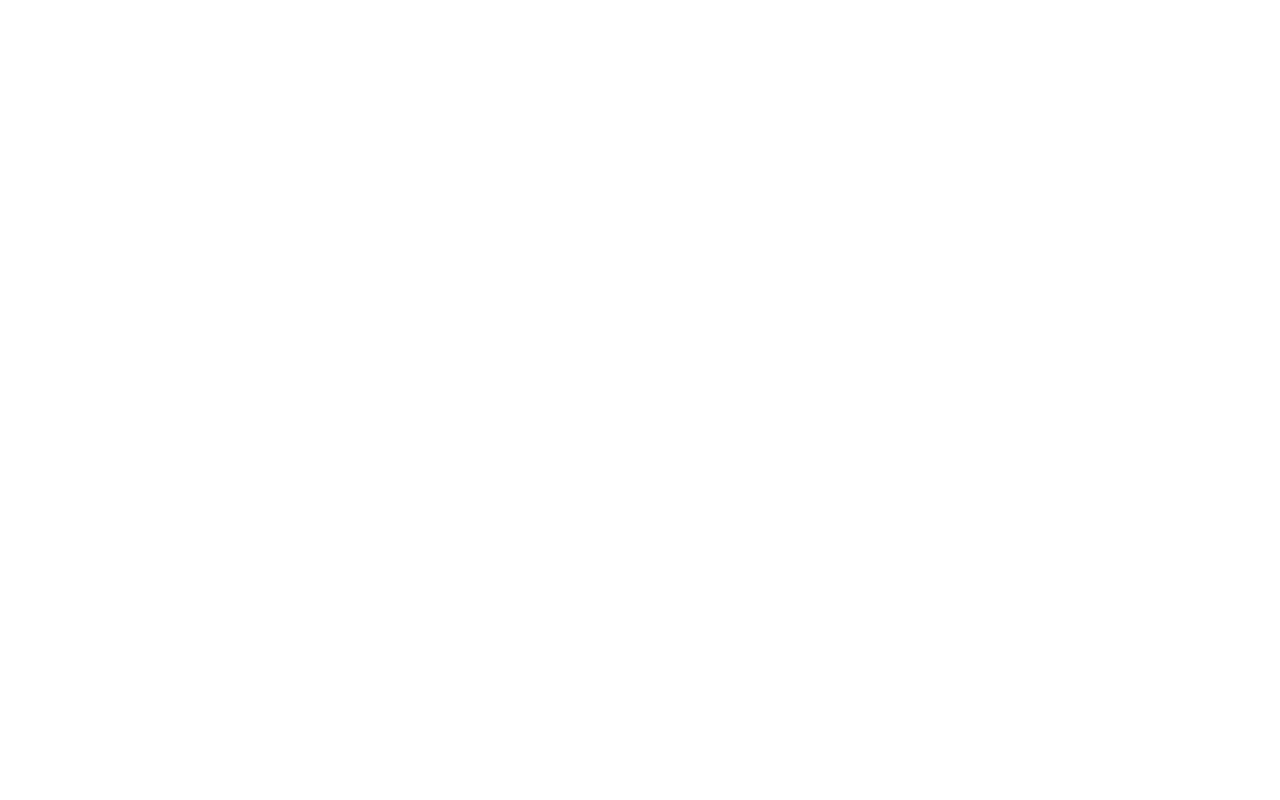
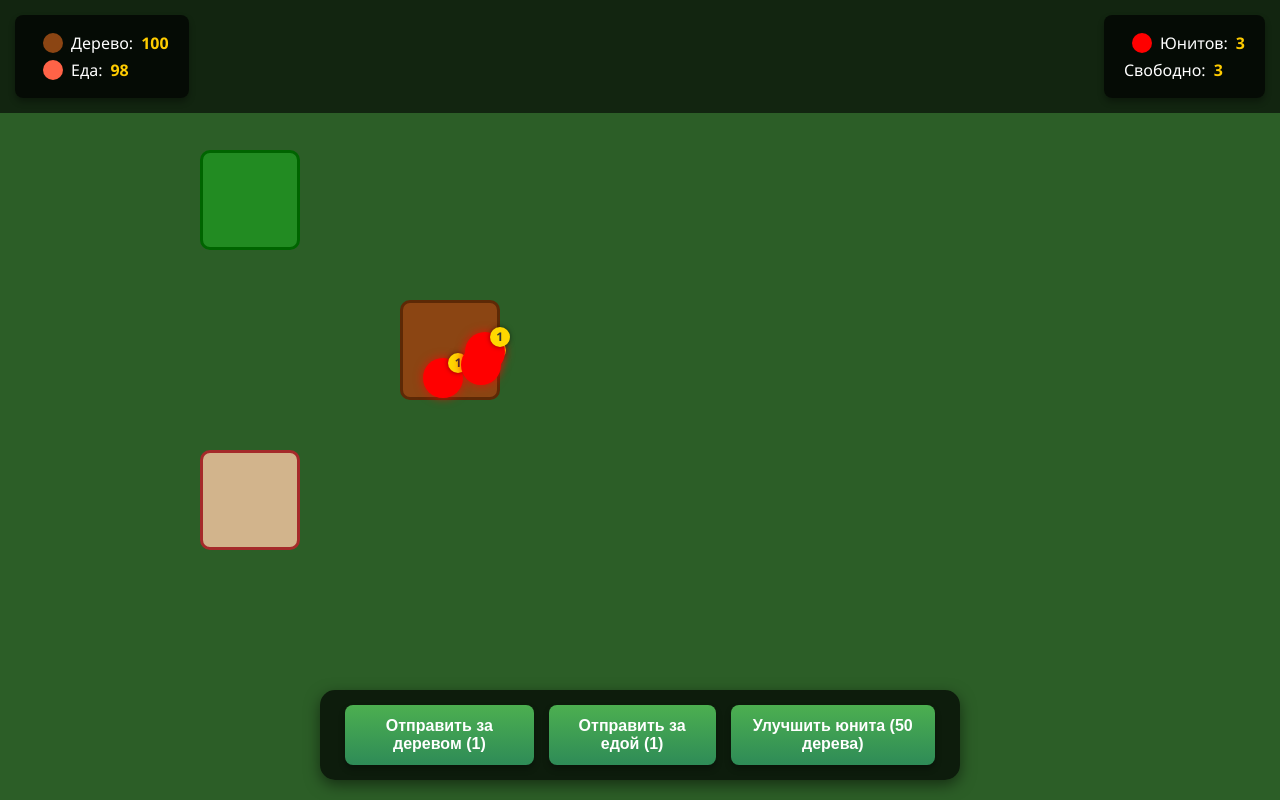
Before and after one commit to horrygame/funtoplay, a website: page index.html in a window 1280 px wide. Drawn offline with Linux system fonts and the light colour scheme.

Commit message:
Update index.html

```diff
--- a/index.html
+++ b/index.html
@@ -204,7 +204,36 @@
             z-index: 11;
         }
 
+        /* Запасные стили на случай отсутствия изображений */
+        .unit.fallback {
+            background: #ff0000;
+            border-radius: 50%;
+            box-shadow: 0 0 10px rgba(255, 0, 0, 0.7);
+        }
 
+        .house.fallback {
+            background: #8B4513;
+            border: 3px solid #5D2906;
+            border-radius: 10px;
+        }
+
+        .forest.fallback {
+            background: #228B22;
+            border: 3px solid #006400;
+            border-radius: 10px;
+        }
+
+        .ground.fallback {
+            background: #D2B48C;
+            border: 3px solid #A52A2A;
+            border-radius: 10px;
+        }
+
+        .ground.ready.fallback {
+            background: #32CD32;
+        }
+    </style>
+</head>
 <body>
     <div id="game-container">
         <div class="game-header">
```
